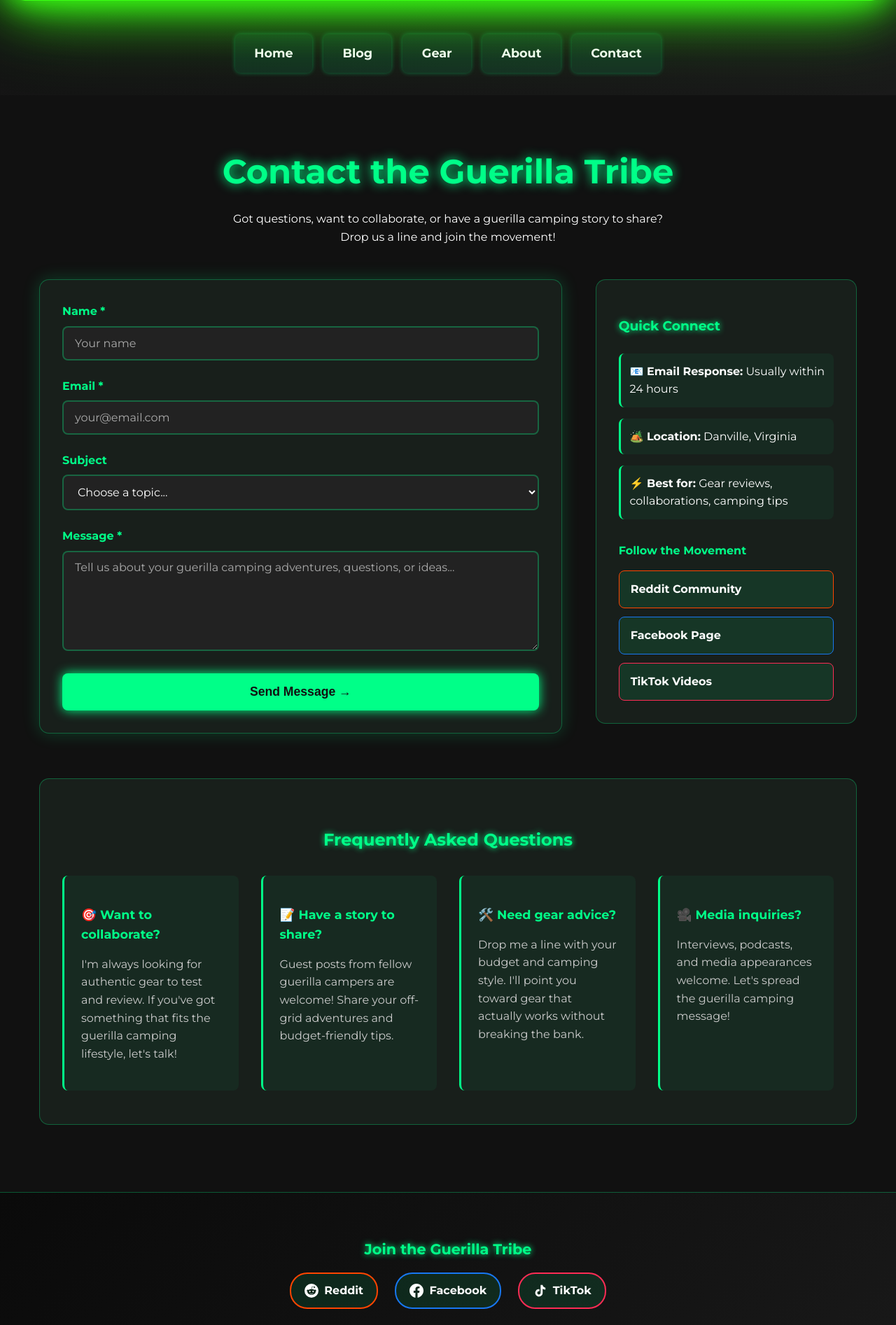
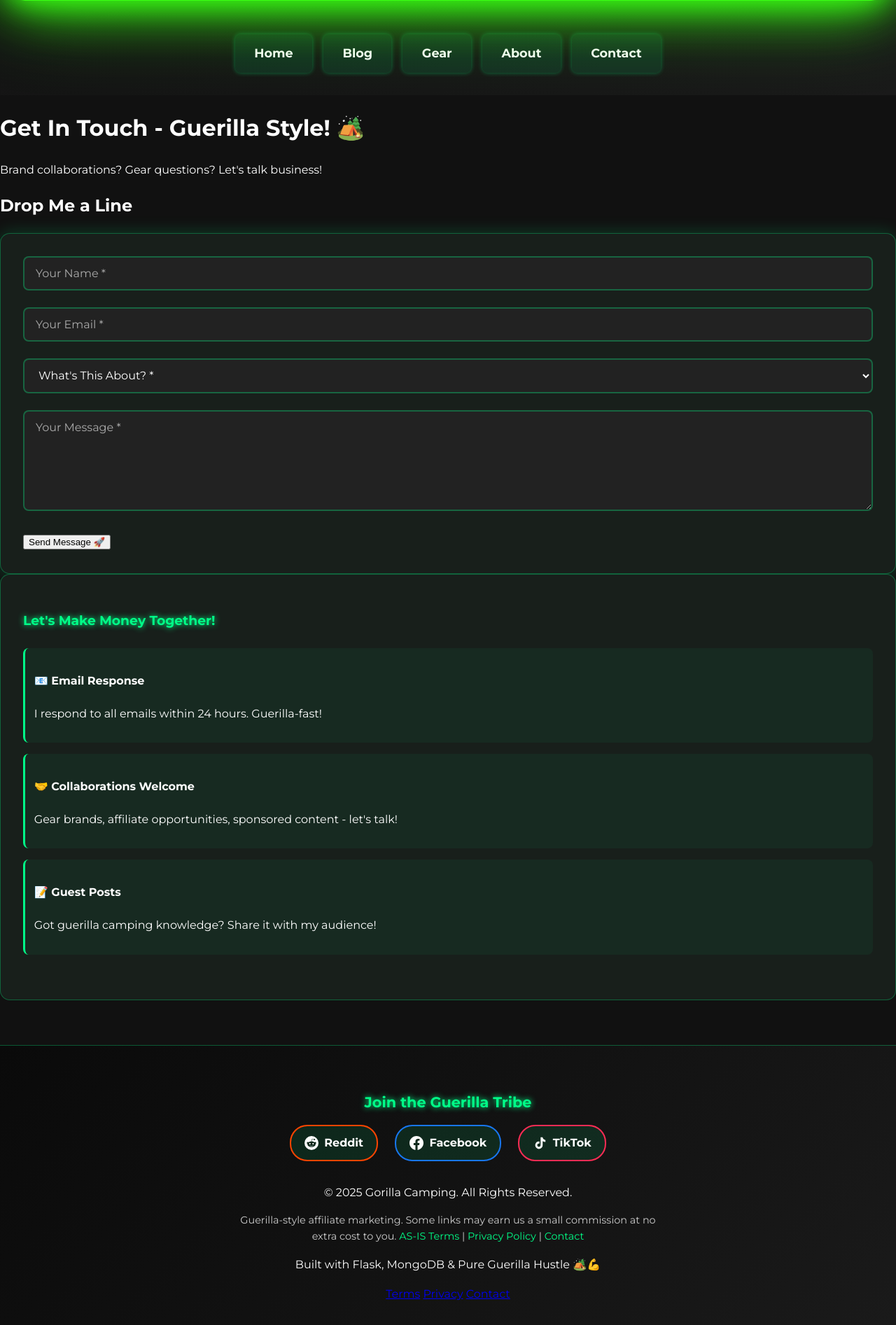
Before and after one commit to jnorvi5/gorillacamping-static, a Flask app: template templates/contact.html in a window 1280 px wide. Shown: the part 608-2501 px from the top of the page at 70% size. After the commit the page ends 2466 px from the top, so only its background shows below. Run offline with Flask 3, Linux system fonts and the light colour scheme; the template is opened without the code that fills it, so the values that code supplies are empty; parts of the project's set-up code (start-up, migrations or seed data) failed here and were passed over; some libraries are stand-ins or nearby versions.

Commit message:
Update contact.html

```diff
--- a/templates/contact.html
+++ b/templates/contact.html
@@ -1,149 +1,66 @@
 {% extends "base.html" %}
-{% block title %}Contact Us - Gorilla Camping{% endblock %}
-{% block meta_description %}Contact Gorilla Camping for collaborations, questions, or to join our guerilla camping community.{% endblock %}
-{% block meta_keywords %}Gorilla Camping Contact, Guerilla Camping, Outdoor Blog Contact, Affiliate Blog Contact{% endblock %}
+{% block title %}Contact - Gorilla Camping{% endblock %}
+{% block meta_description %}Contact Gorilla Camping for gear reviews, collaborations, and guerilla camping advice. Get in touch guerilla-style!{% endblock %}
 
 {% block content %}
-<section class="contact-section">
-    <div class="contact-header">
-        <h1>Contact the Guerilla Tribe</h1>
-        <p>
-            Got questions, want to collaborate, or have a guerilla camping story to share?<br>
-            Drop us a line and join the movement!
-        </p>
+<div class="container">
+    <div class="contact-hero">
+        <h1>Get In Touch - Guerilla Style! 🏕️</h1>
+        <p>Brand collaborations? Gear questions? Let's talk business!</p>
     </div>
 
-    <div class="contact-wrapper">
-        <!-- SECURE CONTACT FORM WITH AUTOFILL -->
-        <form method="POST" action="{{ url_for('contact') }}" class="contact-form" autocomplete="on">
-            <!-- CSRF Protection -->
-            <input type="hidden" name="csrf_token" value="{{ csrf_token() }}"/>
+    {% with messages = get_flashed_messages(with_categories=true) %}
+        {% if messages %}
+            {% for category, message in messages %}
+                <div class="alert alert-{{ category }}">{{ message }}</div>
+            {% endfor %}
+        {% endif %}
+    {% endwith %}
 
-            <div class="form-group">
-                <label for="contact-name">Name *</label>
-                <input type="text"
-                       id="contact-name"
-                       name="name"
-                       required
-                       autocomplete="name"
-                       placeholder="Your name">
-            </div>
+    <div class="contact-container">
+        <div class="contact-form-section">
+            <h2>Drop Me a Line</h2>
+            <form method="POST" class="contact-form">
+                <div class="form-group">
+                    <input type="text" name="name" placeholder="Your Name *" required>
+                </div>
+                <div class="form-group">
+                    <input type="email" name="email" placeholder="Your Email *" required>
+                </div>
+                <div class="form-group">
+                    <select name="subject" required>
+                        <option value="">What's This About? *</option>
+                        <option value="collaboration">🤝 Brand Collaboration</option>
+                        <option value="gear-review">⚙️ Gear Review Request</option>
+                        <option value="affiliate">💰 Affiliate Partnership</option>
+                        <option value="general">💬 General Question</option>
+                        <option value="guest-post">📝 Guest Post Opportunity</option>
+                    </select>
+                </div>
+                <div class="form-group">
+                    <textarea name="message" rows="6" placeholder="Your Message *" required></textarea>
+                </div>
+                <button type="submit" class="btn-primary">Send Message 🚀</button>
+            </form>
+        </div>
 
-            <div class="form-group">
-                <label for="contact-email">Email *</label>
-                <input type="email"
-                       id="contact-email"
-                       name="email"
-                       required
-                       autocomplete="email"
-                       placeholder="your@email.com">
-            </div>
-
-            <div class="form-group">
-                <label for="contact-subject">Subject</label>
-                <select id="contact-subject" name="subject" autocomplete="off">
-                    <option value="">Choose a topic...</option>
-                    <option value="collaboration">Collaboration Opportunity</option>
-                    <option value="gear-review">Gear Review Request</option>
-                    <option value="general">General Question</option>
-                    <option value="media">Media Inquiry</option>
-                    <option value="other">Other</option>
-                </select>
-            </div>
-
-            <div class="form-group">
-                <label for="contact-message">Message *</label>
-                <textarea id="contact-message"
-                          name="message"
-                          rows="6"
-                          required
-                          placeholder="Tell us about your guerilla camping adventures, questions, or ideas..."></textarea>
-            </div>
-
-            <button type="submit" class="contact-submit">Send Message →</button>
-        </form>
-
-        <!-- CONTACT INFO SIDEBAR -->
         <div class="contact-info">
-            <h3>Quick Connect</h3>
+            <h3>Let's Make Money Together!</h3>
             <div class="contact-methods">
                 <div class="contact-method">
-                    <strong>📧 Email Response:</strong> Usually within 24 hours
+                    <h4>📧 Email Response</h4>
+                    <p>I respond to all emails within 24 hours. Guerilla-fast!</p>
                 </div>
                 <div class="contact-method">
-                    <strong>🏕️ Location:</strong> Danville, Virginia
+                    <h4>🤝 Collaborations Welcome</h4>
+                    <p>Gear brands, affiliate opportunities, sponsored content - let's talk!</p>
                 </div>
                 <div class="contact-method">
-                    <strong>⚡ Best for:</strong> Gear reviews, collaborations, camping tips
-                </div>
-            </div>
-
-            <!-- SOCIAL QUICK LINKS -->
-            <div class="contact-social">
-                <h4>Follow the Movement</h4>
-                <div class="contact-social-links">
-                    <a href="{{ url_for('social_redirect', platform='reddit') }}"
-                       class="contact-social-link reddit"
-                       onclick="trackSocialClick('reddit', 'contact_page')">
-                        Reddit Community
-                    </a>
-                    <a href="{{ url_for('social_redirect', platform='facebook') }}"
-                       class="contact-social-link facebook"
-                       onclick="trackSocialClick('facebook', 'contact_page')">
-                        Facebook Page
-                    </a>
-                    <a href="{{ url_for('social_redirect', platform='tiktok') }}"
-                       class="contact-social-link tiktok"
-                       onclick="trackSocialClick('tiktok', 'contact_page')">
-                        TikTok Videos
-                    </a>
+                    <h4>📝 Guest Posts</h4>
+                    <p>Got guerilla camping knowledge? Share it with my audience!</p>
                 </div>
             </div>
         </div>
     </div>
-
-    <!-- FAQ SECTION FOR SEO -->
-    <div class="contact-faq">
-        <h2>Frequently Asked Questions</h2>
-        <div class="faq-grid">
-            <div class="faq-item">
-                <h3>🎯 Want to collaborate?</h3>
-                <p>I'm always looking for authentic gear to test and review. If you've got something that fits the guerilla camping lifestyle, let's talk!</p>
-            </div>
-            <div class="faq-item">
-                <h3>📝 Have a story to share?</h3>
-                <p>Guest posts from fellow guerilla campers are welcome! Share your off-grid adventures and budget-friendly tips.</p>
-            </div>
-            <div class="faq-item">
-                <h3>🛠️ Need gear advice?</h3>
-                <p>Drop me a line with your budget and camping style. I'll point you toward gear that actually works without breaking the bank.</p>
-            </div>
-            <div class="faq-item">
-                <h3>🎥 Media inquiries?</h3>
-                <p>Interviews, podcasts, and media appearances welcome. Let's spread the guerilla camping message!</p>
-            </div>
-        </div>
-    </div>
-</section>
-
-<!-- Schema for ContactPage -->
-<script type="application/ld+json">
-{
-  "@context": "https://schema.org",
-  "@type": "ContactPage",
-  "name": "Contact Gorilla Camping",
-  "description": "Get in touch with Gorilla Camping for collaborations, gear reviews, and guerilla camping questions",
-  "url": "https://gorillacamping.site/contact",
-  "mainEntity": {
-    "@type": "Organization",
-    "name": "Gorilla Camping",
-    "contactPoint": {
-      "@type": "ContactPoint",
-      "contactType": "Customer Service",
-      "areaServed": "US",
-      "availableLanguage": "English"
-    }
-  }
-}
-</script>
+</div>
 {% endblock %}
```
